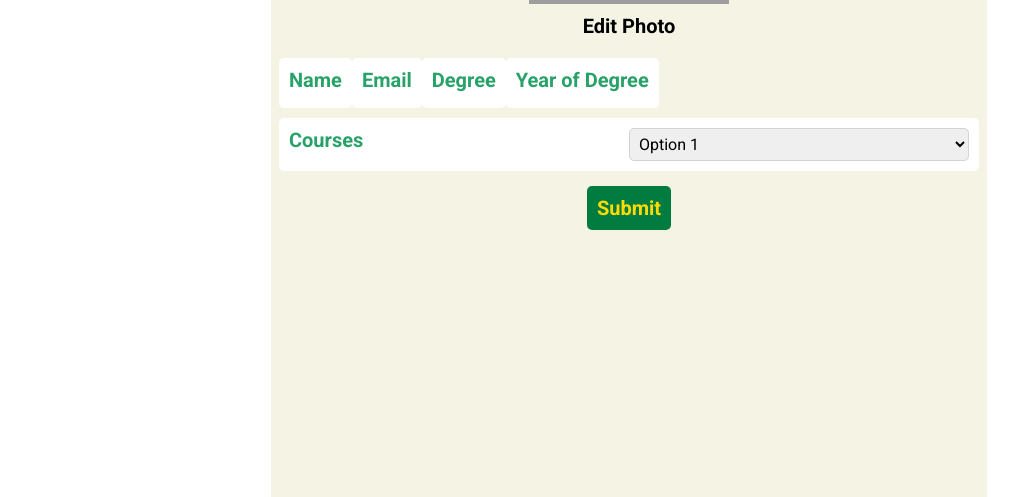
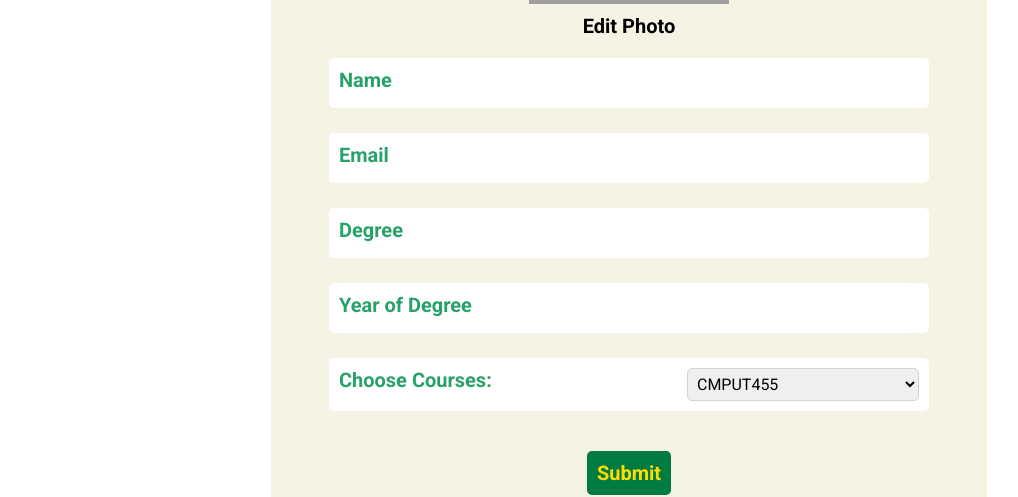
Before and after one commit to EJ-Lan/bear-maps, a React (Vite) app in the folder frontend/: page / in a window 1280 px wide. Shown: the part 171-668 px from the top of the page, without its empty margins (11-1029 px from the left). Built offline with nearby package versions, Linux system fonts and the light colour scheme; grey boxes are pictures that could not be loaded.

Commit message:
add and remove class function styling and basic func

```diff
--- a/frontend/src/components/EditProfile.jsx
+++ b/frontend/src/components/EditProfile.jsx
@@ -1,8 +1,28 @@
 import React from 'react';
+import { useState } from 'react';
 import styles from './EditProfile.module.css';
 import Logo from '../assets/bearmaps_logo.png';
 
 function EditProfilePage() {
+  const [selectedOptions, setSelectedOptions] = useState([]);
+
+  const handleSelectChange = (event) => {
+    const value = event.target.value;
+    setSelectedOptions((prevSelected) => {
+      if (!prevSelected.includes(value)) {
+        return [...prevSelected, value];
+      }
+      return prevSelected;
+    });
+  };
+
+  const handleUnselect = (event) => {
+    const value = event.target.value;
+    setSelectedOptions((prevSelected) => {
+      return prevSelected.filter((option) => option !== value);
+    });
+  };
+
   return (
     <div className={styles.ViewProfilePage}>
       <img className={styles.Bearmaps_Logo} src={Logo} alt="BearMaps Logo" />
@@ -21,17 +41,25 @@ function EditProfilePage() {
               <h4 className={styles.email}> Email </h4>
               <h4 className={styles.degree}> Degree </h4>
               <h4 className={styles.year}> Year of Degree </h4>
+
+              <div className={styles.course}>
+                <label htmlFor="courseSelect">Choose Courses:</label>
+                <select id="courseSelect" onChange={handleSelectChange}>
+                  <option value="CMPUT455">CMPUT455</option>
+                  <option value="CMPUT328">CMPUT328</option>
+                  <option value="CMPUT201">CMPUT201</option>
+                </select>
+              </div>
+
+              {/* Display selected options as grey rectangles */}
+              <div className={styles.selectedContainer}>
+                {selectedOptions.map((option, index) => (
+                  <div key={index} className={styles.selectedCourses}>
+                    {option} <div className={styles.cancel} onClick={handleUnselect}>X</div>
+                  </div>
+                ))}
+              </div>
             </div>
-
-            <div className={styles.courses}>
-              <label htmlFor="dropdown1">Courses</label>
-              <select id="dropdown1" name="courses">
-                <option value="course1">Option 1</option>
-                <option value="course2">Option 2</option>
-                <option value="course3">Option 3</option>
-              </select>
-            </div>
-
           </div>
 
           <button className={styles.submit}>Submit</button>
--- a/frontend/src/components/EditProfile.module.css
+++ b/frontend/src/components/EditProfile.module.css
@@ -45,17 +45,18 @@
 .Profile_Content {
   display: flex;
   flex-direction: column;
-  align-items: flex-start;
+  align-items: center;
 
   width: 700px;
 }
 
 .Profile_Info {
   display: flex;
-  flex-direction: row;
+  flex-direction: column;
 
   margin-top: 10px;
-  width: 700px;
+  width: 600px;
+  gap: 25px;
 }
 
 h2 {
@@ -64,7 +65,7 @@ h2 {
 }
 
 h4,
-.courses {
+.course {
   background-color: white;
   font-family: 'Roboto';
   border-radius: 5px;
@@ -83,20 +84,14 @@ h4,
   left: 0;
 }
 
-
-.courses{
-  margin: 10px 0px;
-  width: 700px;
-}
-
-.courses {
+.course {
   display: flex;
   flex-direction: row;
   justify-content: space-between;
 }
 
-.courses select {
-  width: 50%;
+.course select {
+  width: 40%;
   padding: 5px;
   font-size: 16px;
   font-family: 'Roboto';
@@ -105,7 +100,7 @@ h4,
   color: black;
 }
 
-.courses select:hover {
+.course select:hover {
   box-shadow: 0 0 0 3px rgba(0, 124, 65, 0.2);
 }
 
@@ -128,3 +123,45 @@ h4,
   background-color: #28A268;
   cursor: pointer;
 }
+
+.selectedContainer {
+  display: flex;
+  flex-direction: row;
+  align-items: center;
+
+  margin-bottom: 10px;
+  width: 100%;
+  gap: 10px;
+}
+
+.selectedCourses {
+  background-color: grey;
+  color: black;
+
+  padding: 10px;
+  width: 130px;
+
+  font-family: 'Roboto';
+  font-size: 16px;
+
+  display: flex;
+  flex-direction: row;
+  justify-content: space-between;
+}
+
+.cancel {
+  font-family: 'Roboto';
+  font-weight: bold;
+
+  color: red;
+
+  padding: 0 5px;
+  border-radius: 5px;
+  border: none;
+}
+
+.cancel:hover {
+  background-color: red;
+  color: white;
+  cursor: pointer;
+}
--- a/frontend/src/components/ViewProfile.jsx
+++ b/frontend/src/components/ViewProfile.jsx
@@ -29,9 +29,9 @@ function ViewProfilePage() {
             <div className={styles.courses}>
               <label htmlFor="dropdown1">Courses Enrolled</label>
               <select id="dropdown1" name="courses">
-                <option value="course1">Option 1</option>
-                <option value="course2">Option 2</option>
-                <option value="course3">Option 3</option>
+                <option value="CMPUT455">CMPUT455</option>
+                <option value="CMPUT328">CMPUT328</option>
+                <option value="CMPUT201">CMPUT201</option>
               </select>
             </div>
 
@@ -47,9 +47,9 @@ function ViewProfilePage() {
             <div className={styles.studysesh}>
               <label htmlFor="dropdown2">Study Sessions Enrolled</label>
               <select id="dropdown2" name="studysessions">
-                <option value="studysesh1">Option 1</option>
-                <option value="studysesh2">Option 2</option>
-                <option value="studysesh3">Option 3</option>
+                <option value="studysesh1">Session 1</option>
+                <option value="studysesh2">Session 2</option>
+                <option value="studysesh3">Session 3</option>
               </select>
             </div>
 
```
